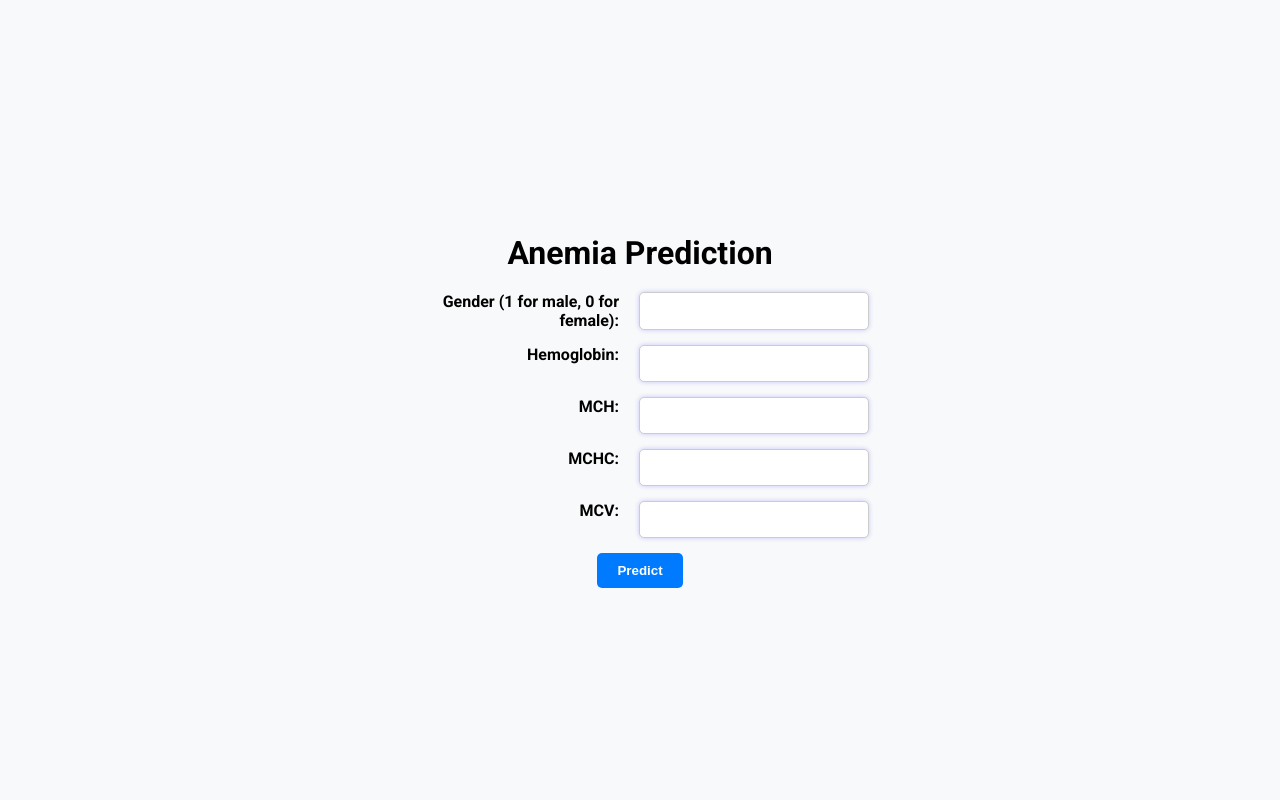
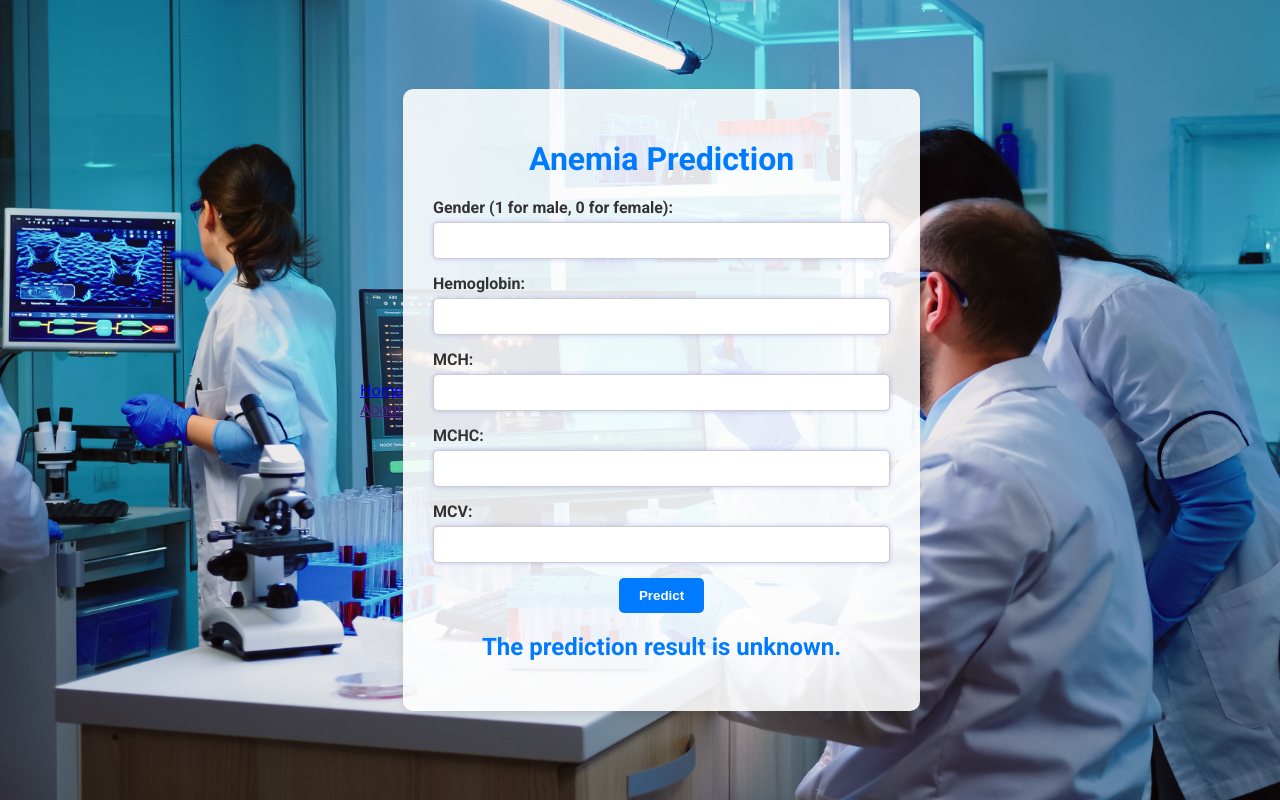
Before and after one commit to rakshith-rk20/anemia, a Flask app: page /predict in a window 1280 px wide. Run offline with Flask 3, Linux system fonts and the light colour scheme; parts of the project's set-up code (start-up, migrations or seed data) failed here and were passed over.

Commit message:
style css added

```diff
--- a/app.py
+++ b/app.py
@@ -33,8 +33,7 @@ def predict():
         prediction = model.predict(features)
 
         output = prediction
-
-        return render_template('index.html', prediction_text='Diagnosis: $ {}'.format(output))
+        return render_template('index.html', prediction_text=format(output[0]))
 
 @app.route('/predict_api', methods=['POST'])
 def predict_api():
--- a/static/css/style.css
+++ b/static/css/style.css
@@ -5,36 +5,53 @@ body {
     align-items: center;
     height: 100vh;
     margin: 0;
-    background-color: #f8f9fa;
+    background: url('../assets/3.jpg') no-repeat center center;
+    background-size: cover;
+}
+
+.container {
+    display: flex;
+    justify-content: center;
+    align-items: center;
+    width: 100%;
+    max-width: 600px;
+    padding: 20px;
+    box-sizing: border-box;
+}
+
+.card {
+    background: rgba(255, 255, 255, 0.885);
+    padding: 30px;
+    border-radius: 10px;
+    box-shadow: 0 4px 8px rgba(0, 0, 0, 0.1);
+    width: 100%;
 }
 
 h1 {
     text-align: center;
     font-weight: bold;
     margin-bottom: 20px;
+    color: #007bff;
 }
 
 form {
     display: flex;
     flex-direction: column;
-    width: 100%;
 }
 
 .form-group {
     display: flex;
-    justify-content: space-between;
+    flex-direction: column;
     margin-bottom: 15px;
 }
 
 label {
     font-weight: bold;
-    flex: 1;
-    text-align: right;
-    margin-right: 20px;
+    margin-bottom: 5px;
+    color: #333;
 }
 
 input {
-    flex: 1;
     padding: 10px;
     border: 1px solid #ccc;
     border-radius: 5px;
@@ -64,8 +81,10 @@ button:hover {
     background-color: #0056b3;
 }
 
+
 h2 {
     text-align: center;
     margin-top: 20px;
     font-weight: bold;
+    color: #007bff;
 }
--- a/templates/index.html
+++ b/templates/index.html
@@ -8,7 +8,12 @@
     <link rel="stylesheet" href="/static/css/style.css">
 </head>
 <body>
-    <div>
+    <div class="container">
+        <form class="nav">
+            <a href="/" class="navl">Home</a>
+            <a href="" class="navl">About</a>
+        </form>
+        <div class="card">
             <h1>Anemia Prediction</h1>
             <form action="/predict" method="post">
                 <div class="form-group">
@@ -33,9 +38,17 @@
                 </div>
                 <button type="submit">Predict</button>
             </form>
-        <!-- {% if prediction_text %} -->
-        <h2>{{ prediction_text }}</h2>
-        <!-- {% endif %} -->
+
+            <h2>
+                {% if prediction_text == "1" %}
+                    The prediction is positive for anemia.
+                {% elif prediction_text == "0" %}
+                    The prediction is negative for anemia.
+                {% else %}
+                    The prediction result is unknown.
+                {% endif %}
+            </h2>
+        </div>
     </div>
 </body>
 </html>
```
Also changed, not shown: static/css/landing_style.css (+40 -19 lines), templates/landing.html (+16 -11 lines), static/assets/1.png (added), static/assets/3.jpg (added). Lines whose indentation alone changed are shown as unchanged.
